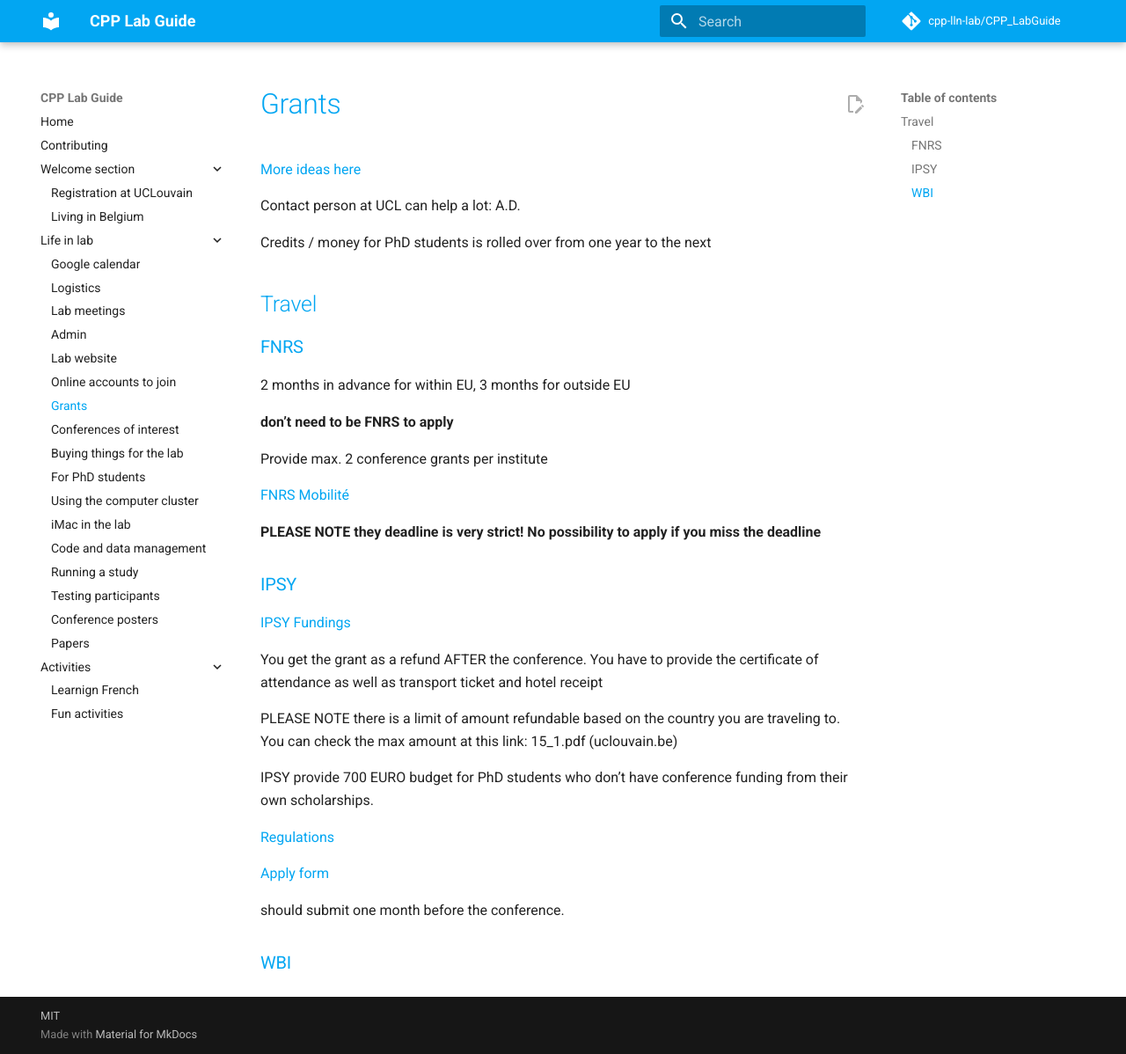
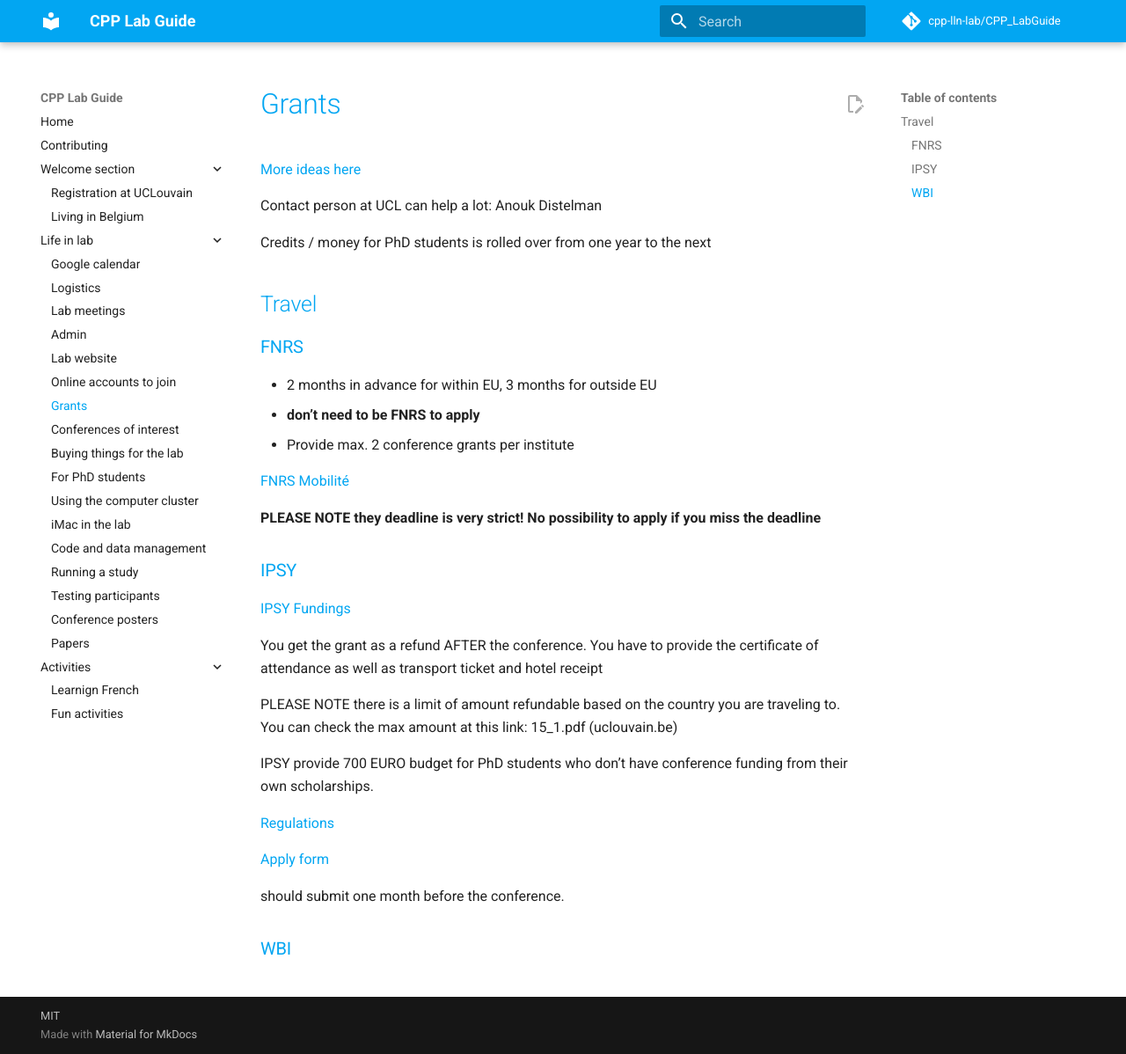
Before and after one commit to cpp-lln-lab/CPP_LabGuide, an MkDocs documentation site: the page built from doc/grants.md, in a window 1280 px wide and 1198 px high. Shown: the whole window at 88% size. Built offline with MkDocs 1.6.1 and Material for MkDocs 9.7.7, drawn with Linux system fonts in a browser that asks for light colours; comment, search, counter and statistics services are not loaded.

```diff
--- a/doc/grants.md
+++ b/doc/grants.md
@@ -3,7 +3,8 @@
 [More ideas here](https://intranet.uclouvain.be/en/myucl/administrations/adre/research-funding-opportunities.html)
 
 
-Contact person at UCL can help a lot: A.D.
+Contact person at UCL can help a lot: Anouk Distelman
+
 
 Credits / money for PhD students is rolled over from one year to the next
 
@@ -11,18 +12,14 @@ Credits / money for PhD students is rolled over from one year to the next
 
 ### FNRS
 
-
-2 months in advance for within EU, 3 months for outside EU
-
-
-**don’t need to be FNRS to apply**
-
-
-Provide max. 2 conference grants per institute
+- 2 months in advance for within EU, 3 months for outside EU
+- **don’t need to be FNRS to apply**
+- Provide max. 2 conference grants per institute
 
 [FNRS Mobilité](https://www.frs-fnrs.be/fr/financements/mobilite-monde)
 
 **PLEASE NOTE they deadline is very strict! No possibility to apply if you miss the deadline**
+
 
 ### IPSY
 
```
